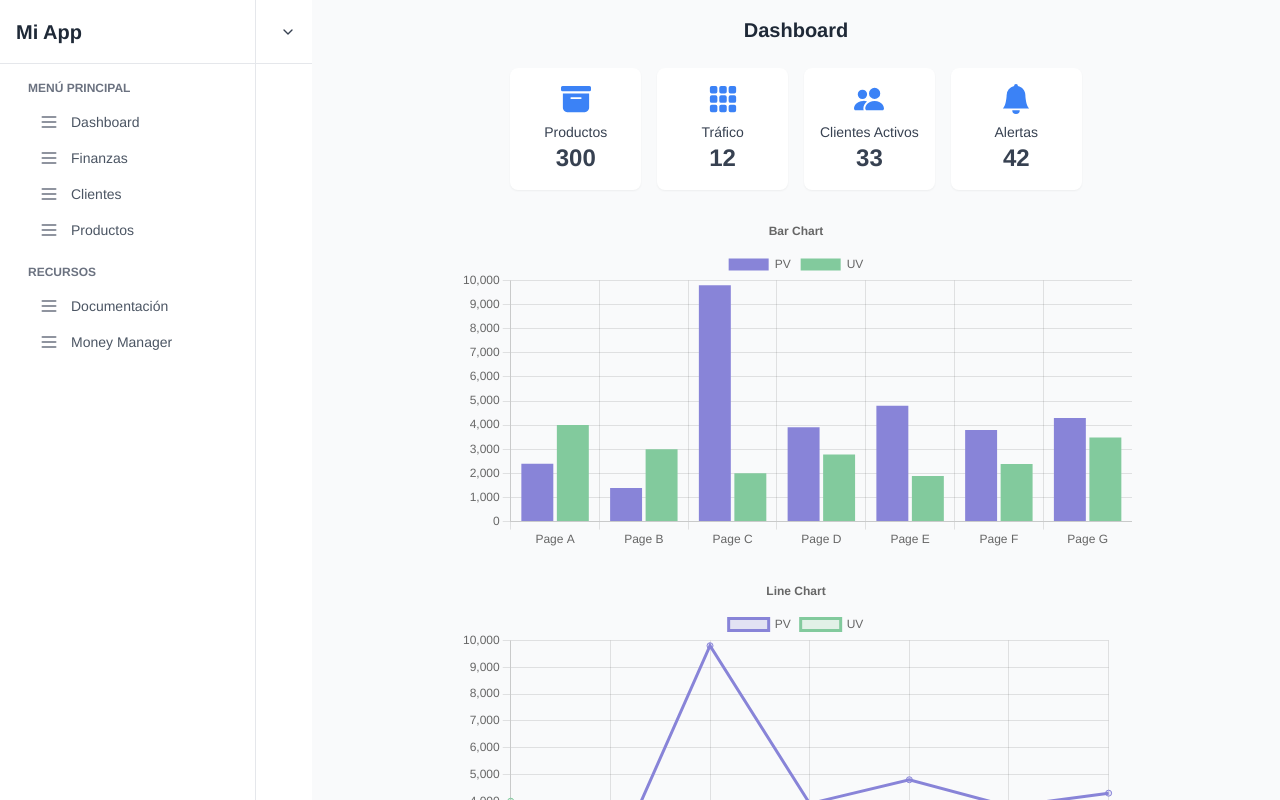
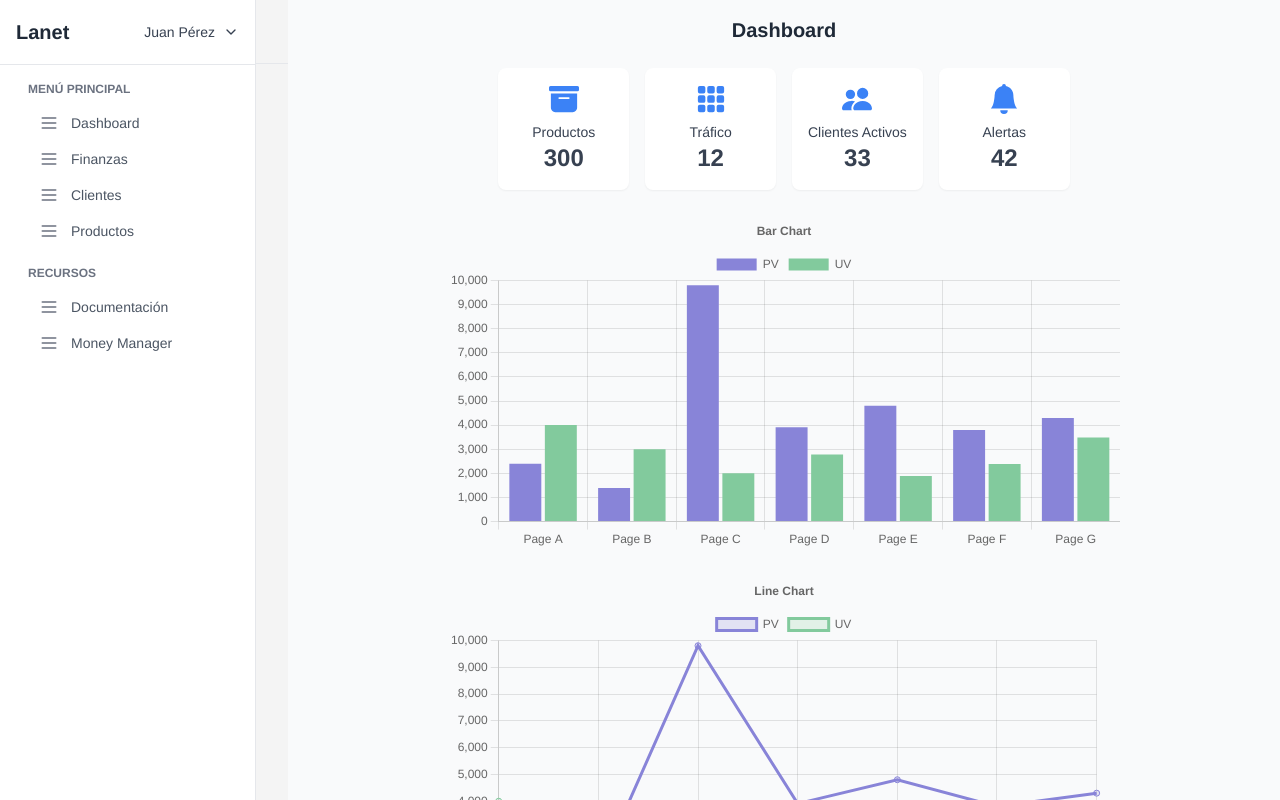
Before and after one commit to acamilodelgado0305/lanetdev-landing, a React (Vite) app: page /index in a window 1280 px wide. Built offline with nearby package versions, Linux system fonts and the light colour scheme; no server answers; sample sign-in values are in the browser's storage.

Commit message:
creando provider y ajustando componente de user

```diff
--- /dev/null
+++ b/src/AuthContext/AuthContext.js
@@ -0,0 +1,59 @@
+import React, { createContext, useState, useEffect, useContext } from 'react';
+import jwt_decode from 'jwt-decode'; // Asegúrate de instalar jwt-decode si no lo has hecho
+import { loginUser as loginUserService, getUserById } from './apiService'; // Ajusta la importación según tu estructura de archivos
+
+const AuthContext = createContext();
+
+export const useAuth = () => useContext(AuthContext);
+
+export const AuthProvider = ({ children }) => {
+    const [user, setUser] = useState(null); // Cambiado de userId a user para almacenar toda la información del usuario
+
+    // Función para iniciar sesión
+    const login = async (email, password) => {
+        try {
+            const { token } = await loginUserService(email, password); // Obtén el token
+            localStorage.setItem('authToken', token); // Guarda el token en localStorage
+
+            const decodedToken = jwt_decode(token); // Decodifica el token
+            const userId = decodedToken.id; // Obtén el ID del usuario
+
+            // Obtén los datos del usuario
+            const userData = await getUserById(userId);
+            setUser(userData); // Establece el usuario en el estado
+        } catch (error) {
+            console.error('Error al iniciar sesión:', error);
+            throw error;
+        }
+    };
+
+    // Función para cerrar sesión
+    const logout = () => {
+        localStorage.removeItem('authToken'); // Elimina el token de localStorage
+        setUser(null); // Limpia el estado del usuario
+    };
+
+    useEffect(() => {
+        // Verifica si hay un token en el localStorage al cargar la aplicación
+        const token = localStorage.getItem('authToken');
+        if (token) {
+            try {
+                const decodedToken = jwt_decode(token);
+                const userId = decodedToken.id;
+                getUserById(userId).then(userData => {
+                    setUser(userData);
+                }).catch(error => {
+                    console.error('Error al obtener el usuario:', error);
+                });
+            } catch (error) {
+                console.error('Error al decodificar el token:', error);
+            }
+        }
+    }, []);
+
+    return (
+        <AuthContext.Provider value={{ user, login, logout }}>
+            {children}
+        </AuthContext.Provider>
+    );
+};
--- a/src/components/root.jsx
+++ b/src/components/root.jsx
@@ -1,6 +1,8 @@
 import React, { useState, useEffect, useMemo } from "react";
 import { Outlet, Link, useNavigate } from "react-router-dom";
 import { ChevronDown, Menu, X } from "lucide-react";
+import UserProfileHeader from './user/UserProfileHeader';
+
 
 // Componente SidebarLink
 const SidebarLink = ({ to, icon: Icon, children }) => (
@@ -12,6 +14,7 @@ const SidebarLink = ({ to, icon: Icon, children }) => (
     <span>{children}</span>
   </Link>
 );
+
 
 // Componente SidebarSection
 const SidebarSection = ({ title, children }) => (
@@ -26,6 +29,9 @@ export default function Root() {
   const [name, setName] = useState("");
   const navigate = useNavigate();
 
+
+  const userName = 'Juan Pérez';
+  const profilePicUrl = 'https://i.pinimg.com/736x/0d/64/98/0d64989794b1a4c9d89bff571d3d5842.jpg'; // Aquí deberías colocar la URL real de la imagen
   // Función de logout
   const logout = async () => {
     try {
@@ -76,21 +82,20 @@ export default function Root() {
   );
 
   return (
-    <div className="flex h-screen bg-white">
+    <div className="flex h-screen ">
       {/* Sidebar */}
       <aside
         className={`${isOpen ? "translate-x-0" : "-translate-x-full"
           } fixed inset-y-0 left-0 z-50 w-64 bg-white border-r border-gray-200 transition-transform duration-300 ease-in-out lg:translate-x-0 lg:static lg:inset-0`}
       >
-        <div className="flex items-center justify-between h-16 px-4 border-b border-gray-200">
-          <span className="text-xl font-semibold text-gray-800">Mi App</span>
-          <button
-            onClick={() => setIsOpen(false)}
-            className="p-1 text-gray-600 rounded-md lg:hidden hover:bg-gray-100"
-          >
-            <X className="w-6 h-6" />
-          </button>
+        <div>
+          <UserProfileHeader
+            name={userName}
+            profilePictureUrl={profilePicUrl}
+            onToggle={() => setIsOpen(false)}
+          />
         </div>
+
         <nav className="px-4 py-4">
           <SidebarSection title="Menú principal">
             {sidebarLinks.slice(0, 4).map((link) => (
@@ -112,25 +117,14 @@ export default function Root() {
       {/* Main content */}
       <div className="flex flex-1 overflow-hidden w-full">
         {/* Header */}
-        <header className="flex items-center justify-between h-16 px-4 bg-white border-b border-gray-200">
+        <header className="flex items-center justify-between h-16 px-4  border-b border-gray-200">
           <button
             onClick={() => setIsOpen(true)}
             className="p-1 text-gray-600 rounded-md lg:hidden hover:bg-gray-100"
           >
             <Menu className="w-6 h-6" />
           </button>
-          <div className="flex items-center ml-auto">
-            <div className="relative">
-              <button
-                className="flex items-center text-sm text-gray-700 focus:outline-none"
-                onClick={() => { }}
-              >
-                <span className="mr-2">{name}</span>
-                <ChevronDown className="w-4 h-4" />
-              </button>
-              {/* Aquí se puede agregar un menú desplegable para las opciones del usuario */}
-            </div>
-          </div>
+
         </header>
 
         {/* Page content */}
--- /dev/null
+++ b/src/components/user/UserProfileHeader.jsx
@@ -0,0 +1,60 @@
+import React, { useState } from 'react';
+import { ChevronDown, ChevronUp, X } from "lucide-react";
+
+const UserProfileHeader = ({ name, profilePictureUrl, onToggle }) => {
+    const [isDropdownOpen, setIsDropdownOpen] = useState(false);
+
+    const handleDropdownToggle = () => {
+        setIsDropdownOpen(!isDropdownOpen);
+    };
+
+    return (
+        <div className="border-b border-gray-200">
+            <div className="flex items-center justify-between h-16 px-4">
+                <span className="text-xl font-semibold text-gray-800">Lanet</span>
+                <button
+                    onClick={onToggle}
+                    className="p-1 text-gray-600 rounded-md lg:hidden hover:bg-gray-100"
+                >
+                    <X className="w-6 h-6" />
+                </button>
+                <div className="hidden lg:flex items-center ml-auto">
+                    <div className="relative">
+                        <button
+                            className="flex items-center text-sm text-gray-700 focus:outline-none"
+                            onClick={handleDropdownToggle}
+                        >
+                            <span className="mr-2">{name}</span>
+                            {isDropdownOpen ? (
+                                <ChevronUp className="w-4 h-4" />
+                            ) : (
+                                <ChevronDown className="w-4 h-4" />
+                            )}
+                        </button>
+                    </div>
+                </div>
+            </div>
+
+            {/* Información del usuario que se despliega debajo del nombre */}
+            {isDropdownOpen && (
+                <div className="px-4 py-2 bg-gray-100">
+                    <div className="flex items-center">
+                        <img
+                            src={profilePictureUrl}
+                            alt={`${name}'s profile`}
+                            className="w-12 h-12 rounded-full mr-4"
+                        />
+                        <div>
+                            <p className="text-sm font-semibold text-gray-700">{name}</p>
+                            <p className="text-sm text-gray-500">Email: user@example.com</p>
+                            <p className="text-sm text-gray-500">Role: Admin</p>
+                        </div>
+                    </div>
+                    {/* Aquí puedes añadir más información del usuario */}
+                </div>
+            )}
+        </div>
+    );
+};
+
+export default UserProfileHeader;
```
